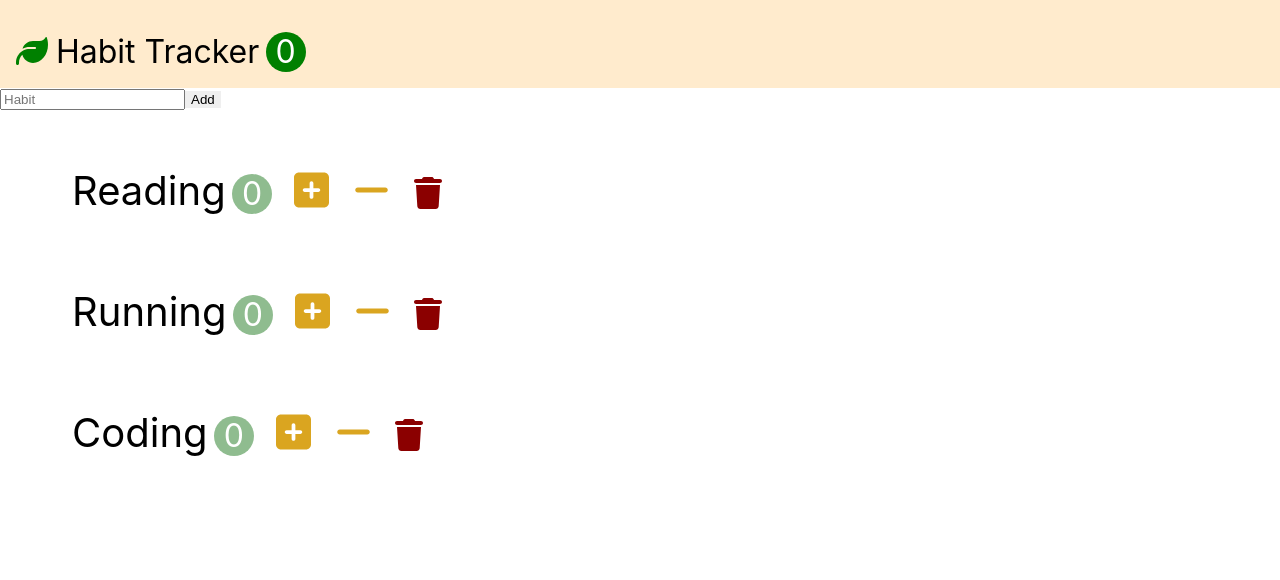
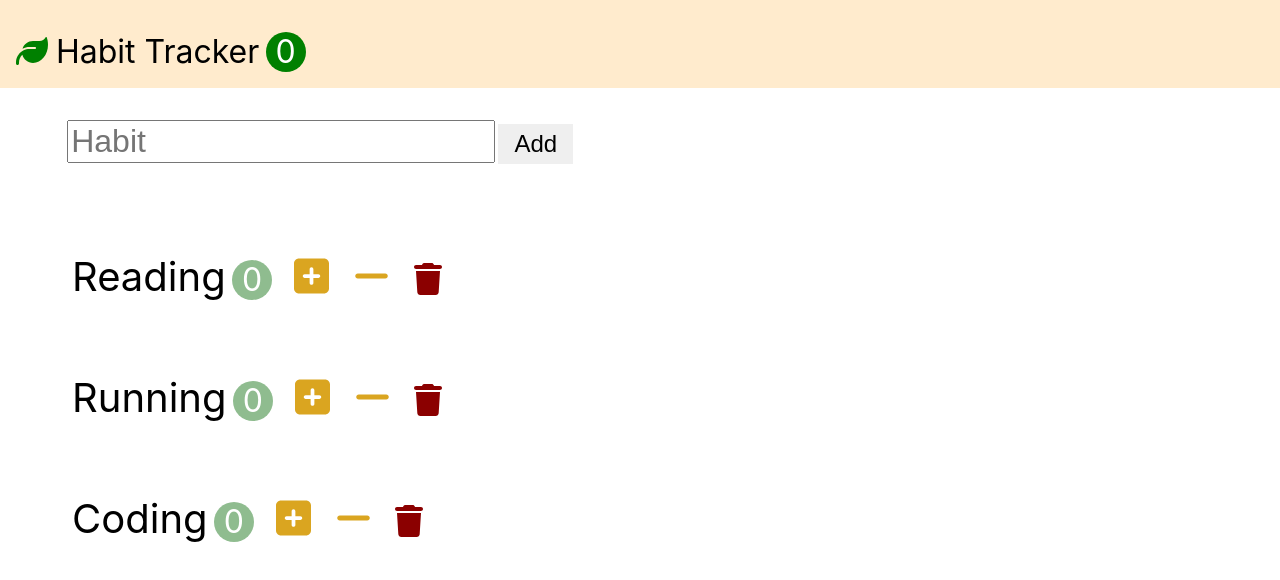
Before and after one commit to sinde530/project, a React (Create React App) app in the folder react/dream-coding/: page / in a window 1280 px wide. Shown: the top 580 px of the page. Built offline with nearby package versions, Linux system fonts and the light colour scheme.

Commit message:
input style create

```diff
--- a/react/dream-coding/src/App.css
+++ b/react/dream-coding/src/App.css
@@ -66,3 +66,21 @@ button {
   color: white;
   border-radius: 50%;
 }
+
+.add-form{
+  padding: 2rem 4.2rem;
+}
+
+.add-input{
+  font-size: 2rem;
+}
+
+.add-input{
+  margin-right: 0.2rem;
+}
+
+.add-button{
+  height: 100%;
+  font-size: 1.5rem;
+  padding: 0.4rem 1rem;
+}
```
